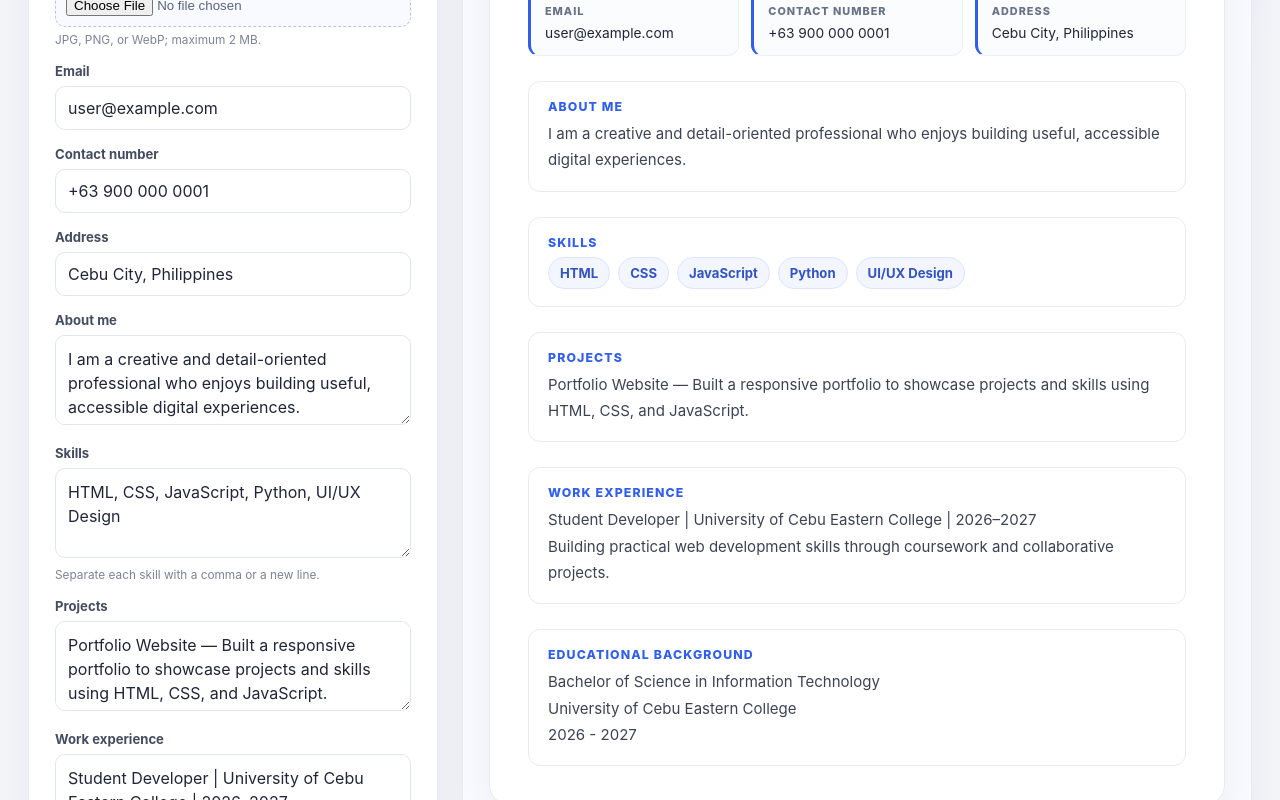
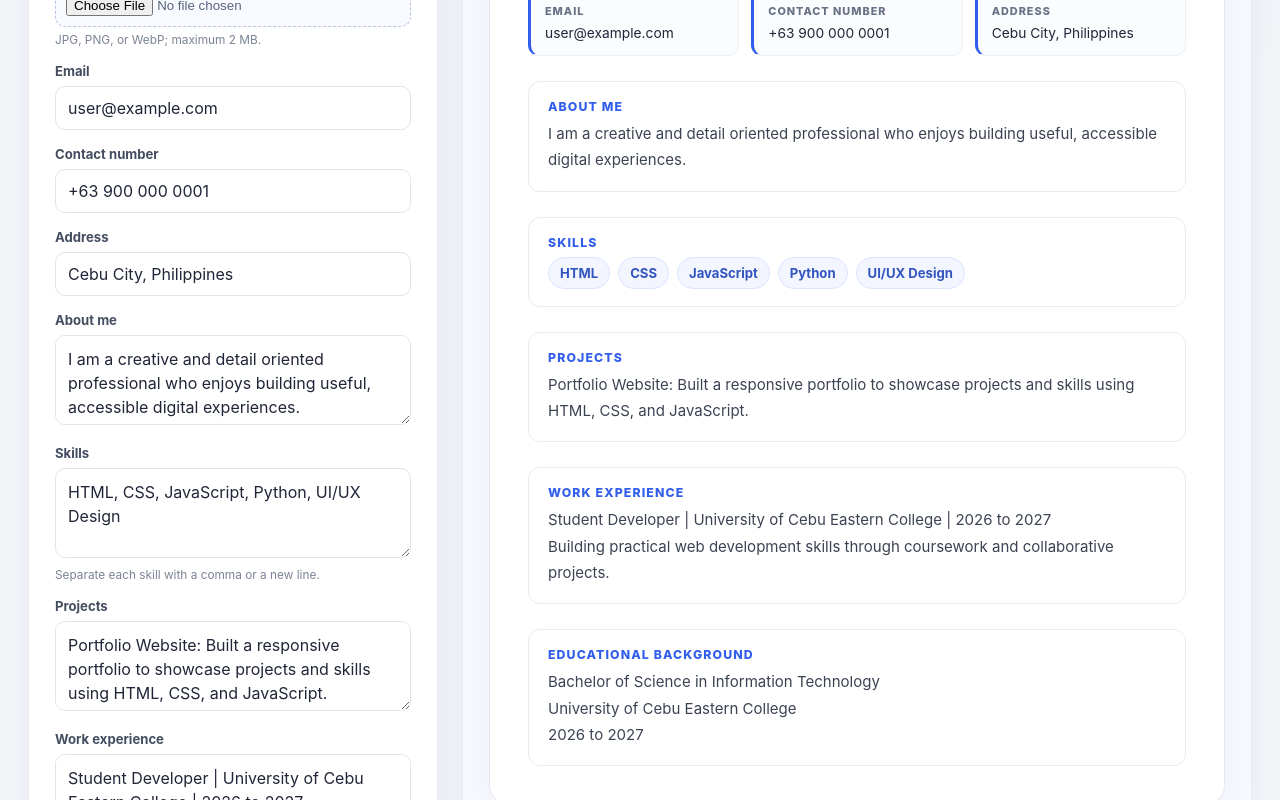
Before and after one commit to lazaritojohn4/Portfolio-template, a plain HTML site: page Code/index.html in a window 1280 px wide. Shown: the part 460-1260 px from the top of the page. Drawn offline with Linux system fonts and the light colour scheme; no server answers.

Commit message:
Remove hyphens from visible portfolio text
Co-authored-by: Copilot <223556219+Copilot@users.noreply.github.com>

```diff
--- a/Code/index.html
+++ b/Code/index.html
@@ -55,7 +55,7 @@
 
         <div class="field">
           <label for="about">About me</label>
-          <textarea id="about" name="about" maxlength="3000" required data-field="about">I am a creative and detail-oriented professional who enjoys building useful, accessible digital experiences.</textarea>
+          <textarea id="about" name="about" maxlength="3000" required data-field="about">I am a creative and detail oriented professional who enjoys building useful, accessible digital experiences.</textarea>
         </div>
 
         <div class="field">
@@ -66,12 +66,12 @@
 
         <div class="field">
           <label for="projects">Projects</label>
-          <textarea id="projects" name="projects" maxlength="3000" placeholder="Project name, what you built, and the tools you used" data-field="projects">Portfolio Website — Built a responsive portfolio to showcase projects and skills using HTML, CSS, and JavaScript.</textarea>
+          <textarea id="projects" name="projects" maxlength="3000" placeholder="Project name, what you built, and the tools you used" data-field="projects">Portfolio Website: Built a responsive portfolio to showcase projects and skills using HTML, CSS, and JavaScript.</textarea>
         </div>
 
         <div class="field">
           <label for="work_experience">Work experience</label>
-          <textarea id="work_experience" name="work_experience" maxlength="3000" placeholder="Role, organization, dates, and key contributions" data-field="work_experience">Student Developer | University of Cebu Eastern College | 2026–2027
+          <textarea id="work_experience" name="work_experience" maxlength="3000" placeholder="Role, organization, dates, and key contributions" data-field="work_experience">Student Developer | University of Cebu Eastern College | 2026 to 2027
 Building practical web development skills through coursework and collaborative projects.</textarea>
         </div>
 
@@ -79,7 +79,7 @@ Building practical web development skills through coursework and collaborative p
           <label for="education">Educational background</label>
           <textarea id="education" name="education" maxlength="3000" required data-field="education">Bachelor of Science in Information Technology
 University of Cebu Eastern College
-2026 - 2027</textarea>
+2026 to 2027</textarea>
         </div>
 
         <fieldset class="template-field">
@@ -147,7 +147,7 @@ University of Cebu Eastern College
           </section>
           <section class="content-section">
             <h2>About me</h2>
-            <p data-preview="about">I am a creative and detail-oriented professional who enjoys building useful, accessible digital experiences.</p>
+            <p data-preview="about">I am a creative and detail oriented professional who enjoys building useful, accessible digital experiences.</p>
           </section>
           <section class="content-section" data-section="skills">
             <h2>Skills</h2>
@@ -157,18 +157,18 @@ University of Cebu Eastern College
           </section>
           <section class="content-section" data-section="projects">
             <h2>Projects</h2>
-            <p data-preview="projects">Portfolio Website — Built a responsive portfolio to showcase projects and skills using HTML, CSS, and JavaScript.</p>
+            <p data-preview="projects">Portfolio Website: Built a responsive portfolio to showcase projects and skills using HTML, CSS, and JavaScript.</p>
           </section>
           <section class="content-section" data-section="work_experience">
             <h2>Work experience</h2>
-            <p data-preview="work_experience">Student Developer | University of Cebu Eastern College | 2026–2027
+            <p data-preview="work_experience">Student Developer | University of Cebu Eastern College | 2026 to 2027
 Building practical web development skills through coursework and collaborative projects.</p>
           </section>
           <section class="content-section">
             <h2>Educational background</h2>
             <p class="multiline" data-preview="education">Bachelor of Science in Information Technology
 University of Cebu Eastern College
-2026 - 2027</p>
+2026 to 2027</p>
           </section>
         </div>
       </article>
```
Also changed, not shown: 2 other files.
